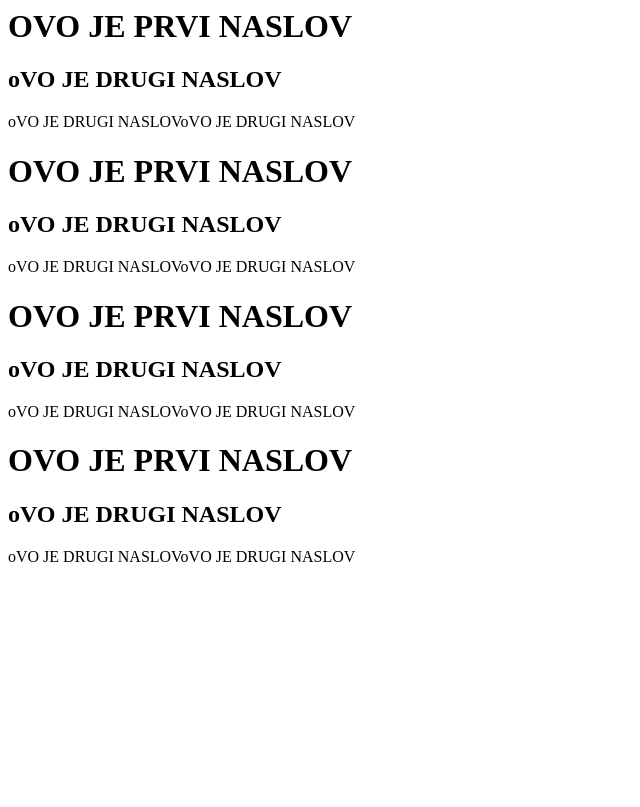
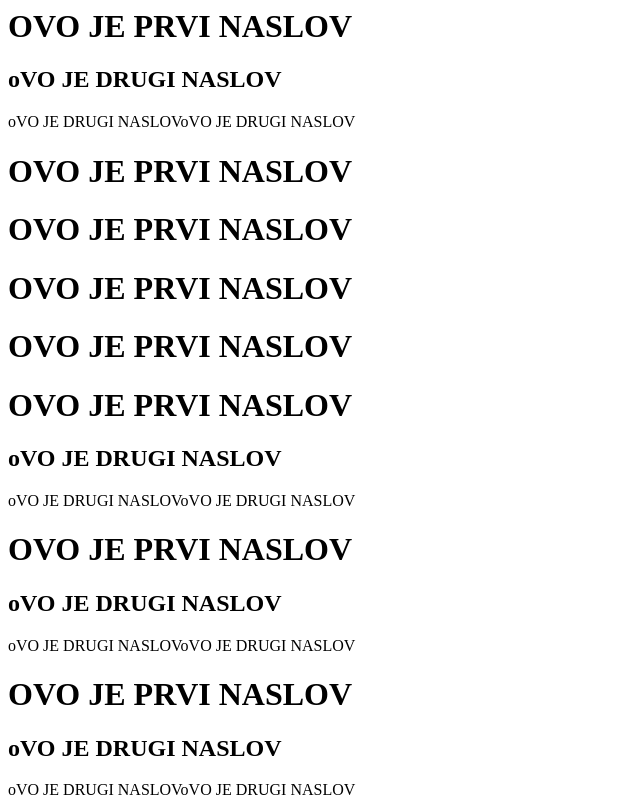
Before and after one commit to damirtrncic/proba1, a plain HTML site: page index3.html in a window 1280 px wide. Shown: the whole page, without its empty margins (0-640 px from the left). Drawn offline with Linux system fonts and the light colour scheme.

Commit message:
Update index3.html

```diff
--- a/index3.html
+++ b/index3.html
@@ -6,7 +6,10 @@
 <body>
     <h1>OVO JE PRVI NASLOV</h1>
     <h2>oVO JE DRUGI NASLOV</h2 <h2>oVO JE DRUGI NASLOV</h2 <h2>oVO JE DRUGI NASLOV</h2 </body>
-
+<h1>OVO JE PRVI NASLOV</h1>
+        <h1>OVO JE PRVI NASLOV</h1>
+        <h1>OVO JE PRVI NASLOV</h1>
+        <h1>OVO JE PRVI NASLOV</h1>
 </html>
 <html>
 
```
